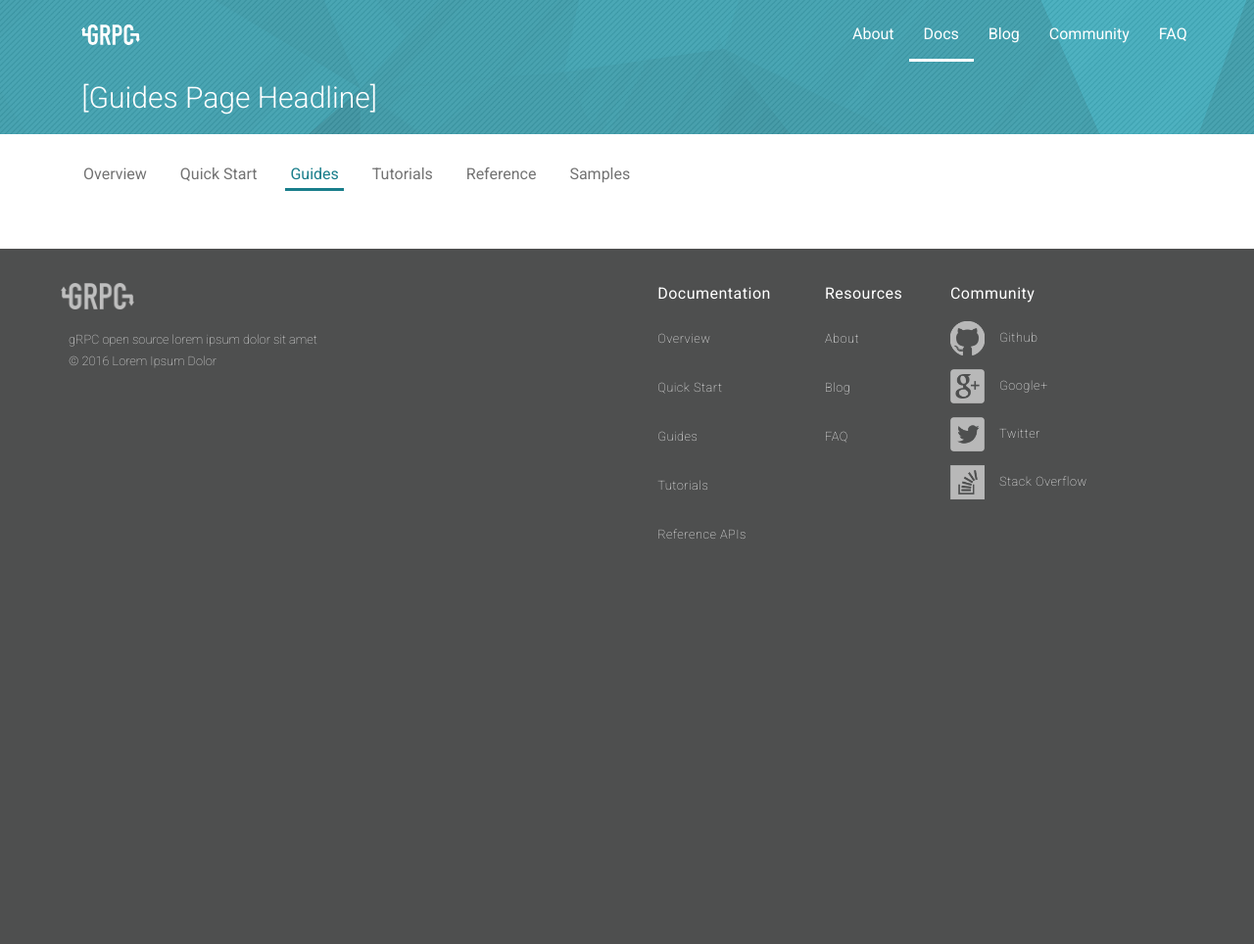
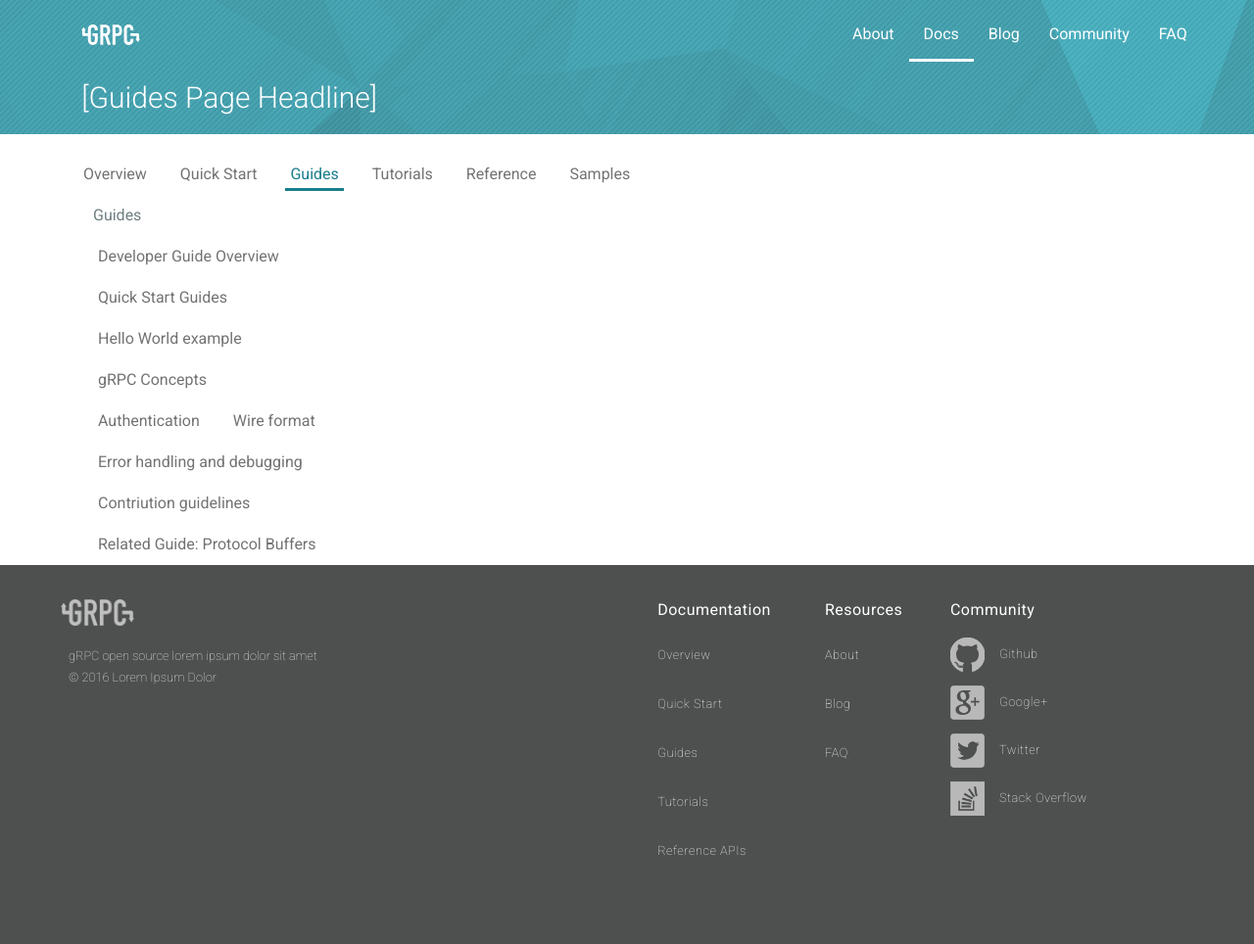
Before and after one commit to grpc/grpc.github.io, a Jekyll site: the page built from docs/guides/index.html, in a window 1280 px wide. Shown: the whole page at 98% size. Built offline with Jekyll 4.4.1, drawn with Linux system fonts in a browser that asks for light colours; nearby versions of some CDN libraries; Markdown is read by kramdown in place of the engine named in the settings; before the commit the page ends 900 px from its top, so only the background shows below that.

Commit message:
add doc-guide-side-nav

```diff
--- /dev/null
+++ b/_includes/doc-side-guides-nav.html
@@ -0,0 +1,13 @@
+<ul class="doc-nav">
+	{% assign current = page.url | downcase | split: '/' %}
+	<li>Guides</li>
+	<li><a href="{{ site.baseurl }}/docs/guides/overview.html" {% if current[3] == 'overview.html' %}class='current'{% endif %}>Developer Guide Overview</a></li>
+	<li><a href="{{ site.baseurl }}/docs/guides/quick-start.html" {% if current[3] == 'quick-start.html' %}class='current'{% endif %}>Quick Start Guides</a></li>
+	<li><a href="{{ site.baseurl }}/docs/guides/hello-world.html" {% if current[3] == 'hello-world.html' %}class='current'{% endif %}>Hello World example</a></li>
+	<li><a href="{{ site.baseurl }}/docs/guides/concepts.html" {% if current[3] == 'concepts.html' %}class='current'{% endif %}>gRPC Concepts</a></li>
+	<li><a href="{{ site.baseurl }}/docs/guides/auth.html" {% if current[2] == 'auth.html' %}class='current'{% endif %}>Authentication</a></li>
+	<li><a href="{{ site.baseurl }}/docs/guides/wire.html" {% if current[2] == 'wire.html' %}class='current'{% endif %}>Wire format</a></li>
+	<li><a href="{{ site.baseurl }}/docs/guides/error.html" {% if current[2] == 'error.html' %}class='current'{% endif %}>Error handling and debugging</a></li>
+ 	<li><a href="{{ site.baseurl }}/docs/guides/contributing.html" {% if current[2] == 'contributing.html' %}class='current'{% endif %}>Contriution guidelines</a></li>
+    <li><a href="{{ site.baseurl }}/docs/guides">Related Guide: Protocol Buffers</a></li>
+ </ul>
--- a/_layouts/docs.html
+++ b/_layouts/docs.html
@@ -3,6 +3,23 @@
 layout: default
 bodyclass: docs
 ---
+
 {% include doc-nav.html %}
 
-{{ content }}
+{% assign current = page.url | downcase | split: '/' %}
+
+{% if current[1] == 'docs' and current[2] != 'index.html' and current[2] != 'overview' %}
+    <div class="col-md-3">
+        {% if current[2] == 'guides' %}
+            {% include doc-side-guides-nav.html %}
+        {% endif %}
+    </div>
+
+    <div class="col-md-9">
+        {{ content }}
+    </div>
+{% else %}
+    <div class="col-md-12">
+        {{ content }}
+    </div>
+{% endif %}
```
Also changed, not shown: docs/guides/auth.md (+0 -2 lines).
